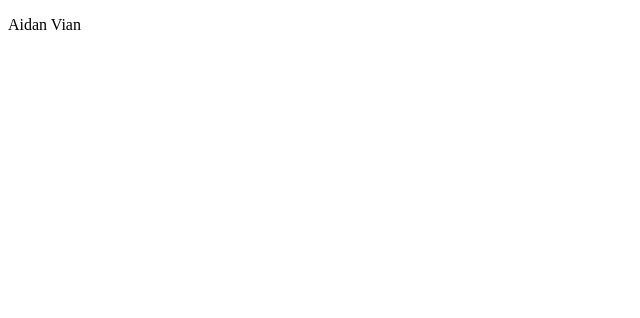
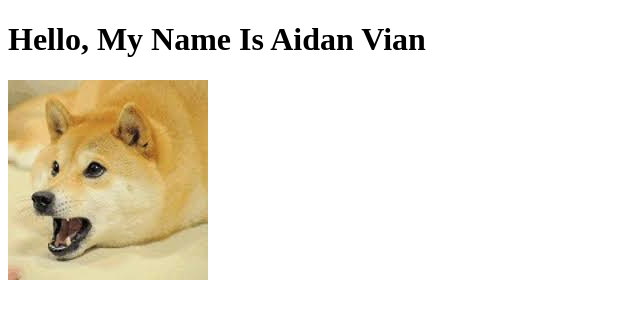
Before and after one commit to Aidanv123/csy1018-3, a plain HTML site: page index.html in a window 1280 px wide. Shown: the whole page, without its empty margins (0-640 px from the left). Drawn offline with Linux system fonts and the light colour scheme.

Commit message:
changes 2

```diff
--- a/index.html
+++ b/index.html
@@ -7,6 +7,11 @@
     <title>Document</title>
 </head>
 <body>
-<p>Aidan Vian</p>
+    <div class="container">
+<h1>Hello, My Name Is Aidan Vian</h1>
+<span>
+    <img src="images/doge.jfif" alt="profile-pic">
+</span>
+</div>
 </body>
 </html>
```
Also changed, not shown: images/doge.jfif (added).
